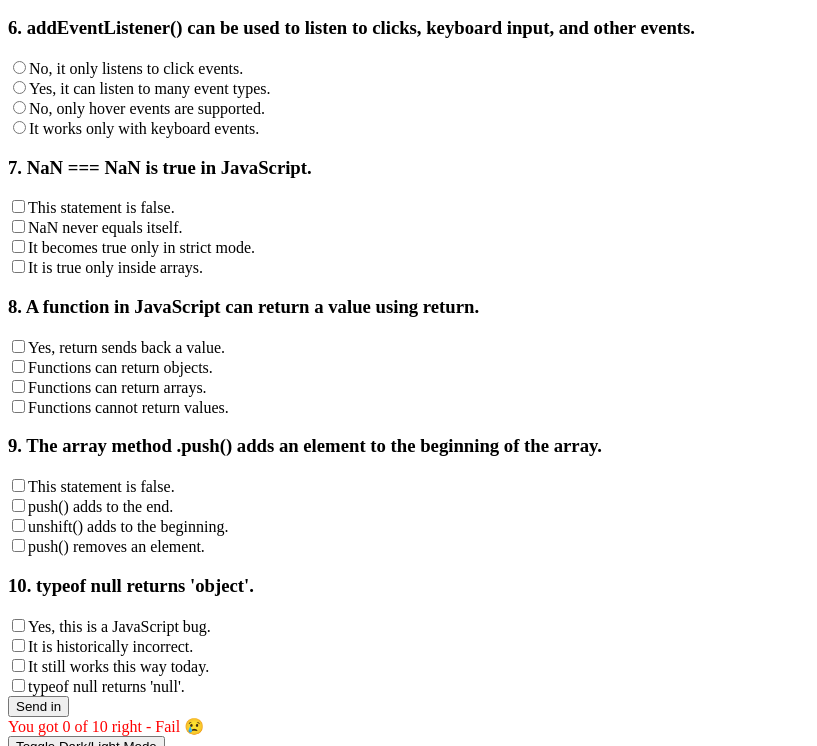
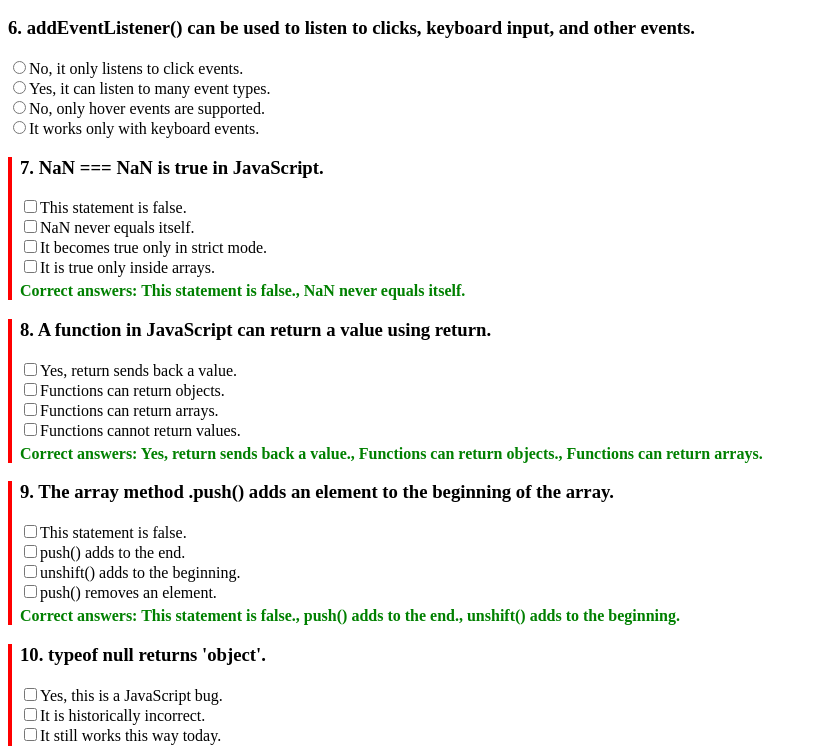
Before and after one commit to AriamGoitom/ankademin-quiz, a plain HTML site: page index.html in a window 1280 px wide. Both pictures are taken after a click on the button "Send in". Shown: the part 640-1386 px from the top of the page, without its empty margins (0-817 px from the left). Drawn offline with Linux system fonts and the light colour scheme.

Commit message:
add code so the user can see which questions it has answered right and/or wrong

```diff
--- a/index.js
+++ b/index.js
@@ -153,14 +153,61 @@ submitBtn.addEventListener("click", () => {
     let score = 0;
 
     questions.forEach((q, index) => {
-        const selected = document.querySelector(
-            `input[name="question${index}"]:checked`
-        );
+        // Find the wrapper for each question
+        const wrapper = quizContainer.children[index];
+        wrapper.classList.remove("correct", "incorrect"); // Cleaning old style
+        const oldCorrectText = wrapper.querySelector(".correct-answer");
+        if (oldCorrectText) oldCorrectText.remove(); // Cleaning old answers
 
-        if(selected && Number(selected.value) === q.correct) {
-            score++;
+        // BOOLEAN & MULTIPLE
+        if(q.type === "boolean" || q.type === "multiple") {
+            const selected = document.querySelector(
+                `input[name="question${index}"]:checked`
+            );
+
+            if(selected) {
+                if (Number(selected.value) === q.correct) {
+                    score++;
+                    wrapper.classList.add("correct");
+                } else {
+                    wrapper.classList.add("incorrect");
+                    // Show correct answer
+                    const correctText = document.createElement("div");
+                    correctText.classList.add("correct-answer");
+                    correctText.textContent = "Correct answer: " + q.options[q.correct];
+                    wrapper.append(correctText);
+                }
+            }
+        }
+        // Checkbox
+        if (q.type == "checkbox") {
+            const selected = Array.from(
+                document.querySelectorAll(`input[name="question${index}"]:checked`)
+            ).map(input => Number(input.value));
+
+            const correctArray = q.correct;
+
+            const isCorrect =
+                selected.length === correctArray.length &&
+                selected.every(v => correctArray.includes(v));
+
+            if(isCorrect) {
+                score++;
+                wrapper.classList.add("correct");
+            } else {
+                wrapper.classList.add("incorrect");
+                const correctText = document.createElement("div");
+                correctText.classList.add("correct-answer");
+
+                const correctLabels = q.correct.map(i => q.options[i]).join(", ");
+
+                correctText.textContent = "Correct answers: " + correctLabels;
+                wrapper.append(correctText);
+            }
         }
     });
+
+    resultDiv.textContent = `You got ${score} of ${questions.length} correct!`;
 
     const percentage = (score / questions.length) * 100;
     let message = "";
--- a/style.css
+++ b/style.css
@@ -11,3 +11,19 @@ body.dark button {
 body {
     transition: background-color 0.3s ease, color 0.3 ease;
 }
+
+.correct {
+    border-left: 4px solid green;
+    padding-left: 8px;
+}
+
+.incorrect {
+    border-left: 4px solid red;
+    padding-left: 8px;
+}
+
+.correct-answer {
+    color: green;
+    font-weight: bold;
+    margin-top: 5px;
+}
```
